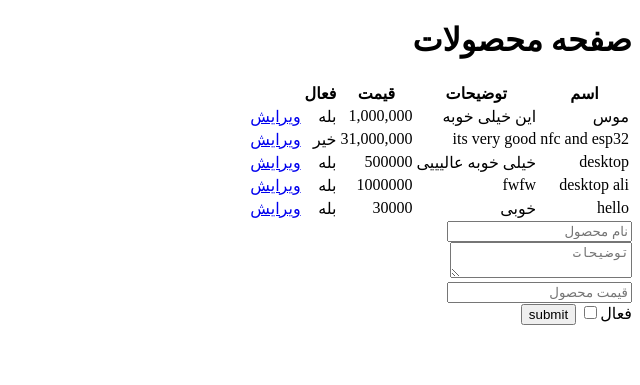
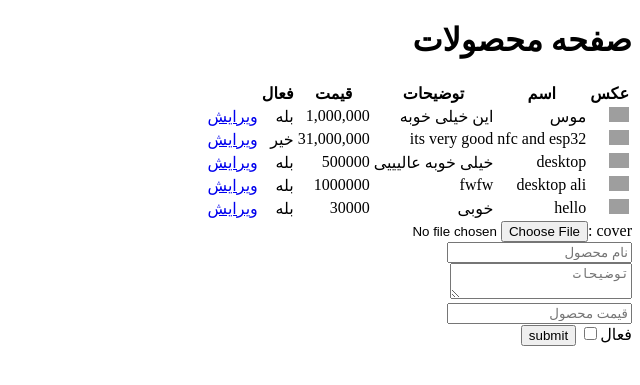
Before and after one commit to mahan-dev-art/web-store, a Flask app: page /admin/dashboard/products in a window 1280 px wide. Shown: the top 385 px of the page, without its empty margins (640-1280 px from the left). Run offline with Flask 3, Linux system fonts and the light colour scheme; the visitor is signed in with stand-in values (Sample User, id 1); some libraries are stand-ins or nearby versions; grey boxes are pictures that could not be loaded.

Commit message:
image for products added

```diff
--- a/blueprints/admin.py
+++ b/blueprints/admin.py
@@ -38,11 +38,13 @@ def products():
     description = request.form.get("description" , None)
     price = request.form.get("price" , None)
     active = request.form.get("active" , None)
+    file = request.files.get("cover" , None)
 
     p = Product(name=name, description=description, price=int(price), active=1 if active is not None else 0)
     db.session.add(p)
     db.session.commit()
 
+    file.save(f"static/cover/{p.id}.png")
     return redirect("/admin/dashboard/products")
 
 
@@ -52,6 +54,8 @@ def edit_product(id):
 
     if request.method == "GET":
         return render_template("admin/edit_product.html" , product=product)
+
+    file = request.files.get("cover" , None)
 
     product.name = request.form.get("name" , None)
     product.description = request.form.get("description" ,None)
@@ -63,4 +67,7 @@ def edit_product(id):
 
     db.session.commit()
 
+    if file != None:
+        file.save(f'static/cover/{id}.png')
+
     return redirect(url_for("admin.products" , id=id))
--- a/templates/admin/edit_product.html
+++ b/templates/admin/edit_product.html
@@ -5,8 +5,10 @@
 {% endblock header %}
 
 {% block body %}
-    <form action="{{ url_for('admin.edit_product', id=product.id) }}" method="post">
+    <img src="/static/cover/{{ product.id }}.png" style="width: 20px;">
+    <form action="{{ url_for('admin.edit_product', id=product.id) }}" method="post" enctype="multipart/form-data">
         <input type="hidden" name="csrf_token" value="{{ csrf_token() }}"/>
+        <label for="cover">cover : </label><input type="file" name="cover"><br>
         <input type="text" name="name" placeholder="نام محصول" value="{{ product.name }}"><br>
         <textarea name="description" placeholder="توضیحات">{{ product.description }}</textarea><br>
         <input type="text" name="price" placeholder="قیمت محصول" value="{{ product.price }}"><br>
--- a/templates/admin/products.html
+++ b/templates/admin/products.html
@@ -8,6 +8,7 @@
     <h1>صفحه محصولات</h1>
     <table>
         <tr>
+            <th>عکس</th>
             <th>اسم</th>
             <th>توضیحات</th>
             <th>قیمت</th>
@@ -16,6 +17,7 @@
 
         {% for p in products %}
             <tr>
+                <td><img src="/static/cover/{{ p.id }}.png" style="width: 20px;"></td>
                 <td>{{ p.name }}</td>
                 <td>{{ p.description }}</td>
                 <td>{{ p.price }}</td>
@@ -25,8 +27,9 @@
         {% endfor %}
 
     </table>
-    <form action="#" method="post">
+    <form action="#" method="post" enctype="multipart/form-data">
         <input type="hidden" name="csrf_token" value="{{ csrf_token() }}"/>
+        <label for="cover">cover :</label><input type="file" name="cover"><br>
         <input type="text" name="name" placeholder="نام محصول"><br>
         <textarea name="description" placeholder="توضیحات"></textarea><br>
         <input type="text" name="price" placeholder="قیمت محصول"><br>
--- a/templates/index.html
+++ b/templates/index.html
@@ -7,7 +7,8 @@
 {% block body %}
 
     {% for p in products %}
-        <a href="{{ url_for('general.product' , id=p.id , name=p.name) }}">{{ p.name }}</a>
+    <img src="/static/cover/{{ p.id }}.png" style="width: 200px;"><br>
+        <a href="{{ url_for('general.product' , id=p.id , name=p.name) }}">{{ p.name }}</a><br>
     {% endfor %}
 
 {% endblock body %}
```
Also changed, not shown: instance/project.db, 1 other file.
